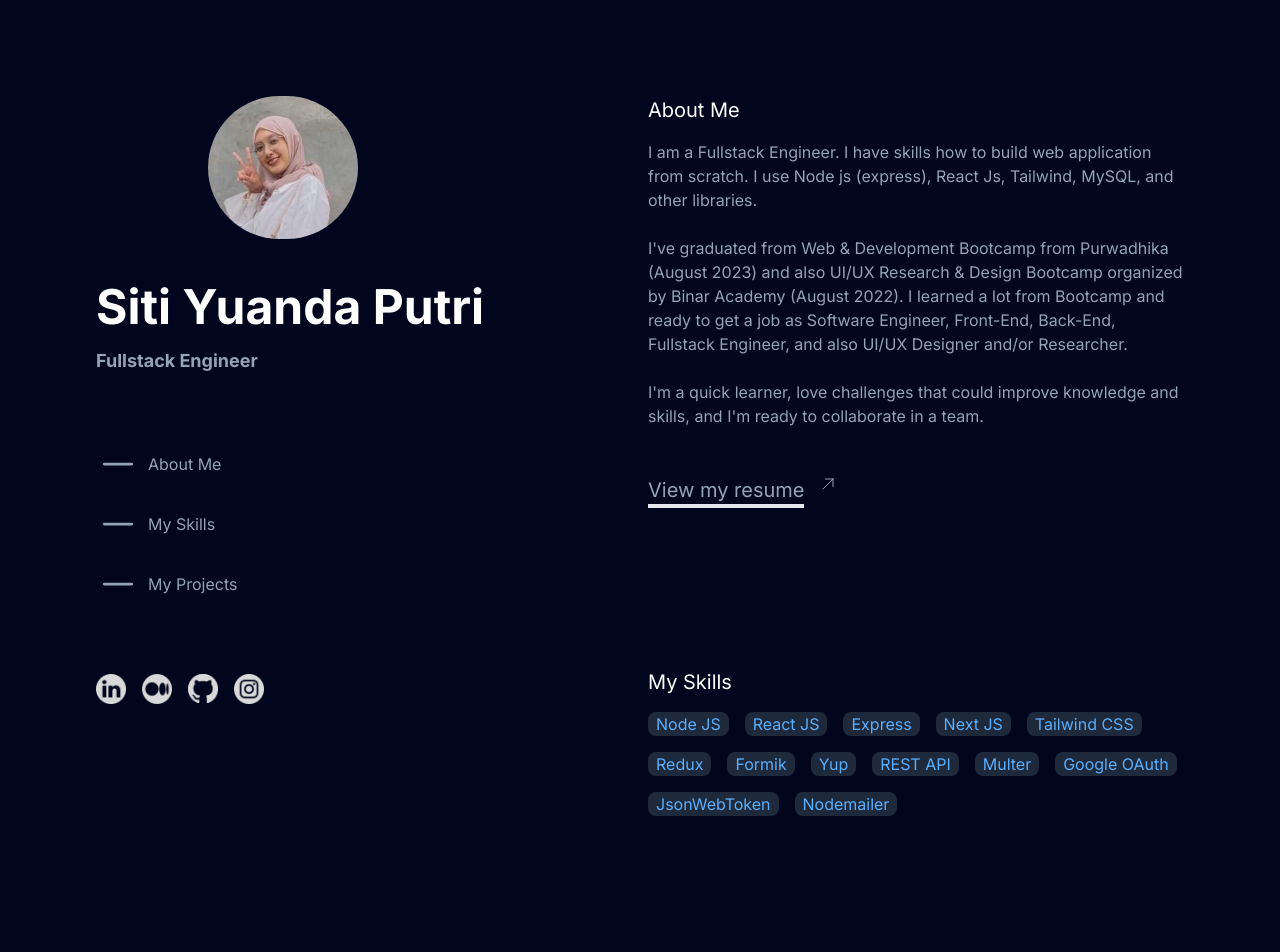
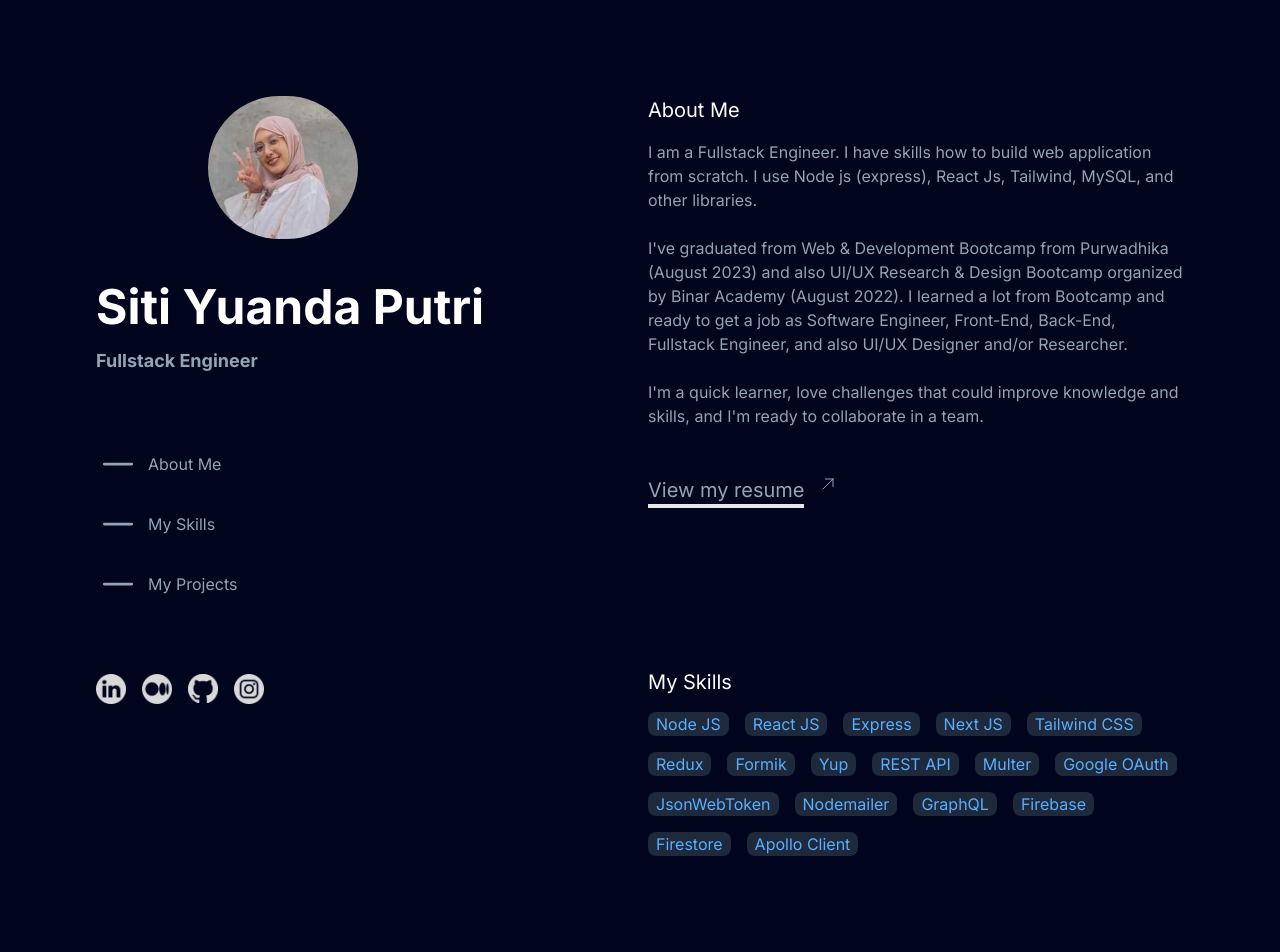
Before and after one commit to yuandasp/website_portfolio, a Next.js app in the folder portfolio-web/: page / in a window 1280 px wide. Shown: the top 952 px of the page. Built offline with nearby package versions, Linux system fonts and the light colour scheme.

Commit message:
add skills

```diff
--- a/portfolio-web/src/components/MySkills.tsx
+++ b/portfolio-web/src/components/MySkills.tsx
@@ -13,6 +13,10 @@ function MySkills() {
     "Google OAuth",
     "JsonWebToken",
     "Nodemailer",
+    "GraphQL",
+    "Firebase",
+    "Firestore",
+    "Apollo Client",
   ];
 
   return (
```
